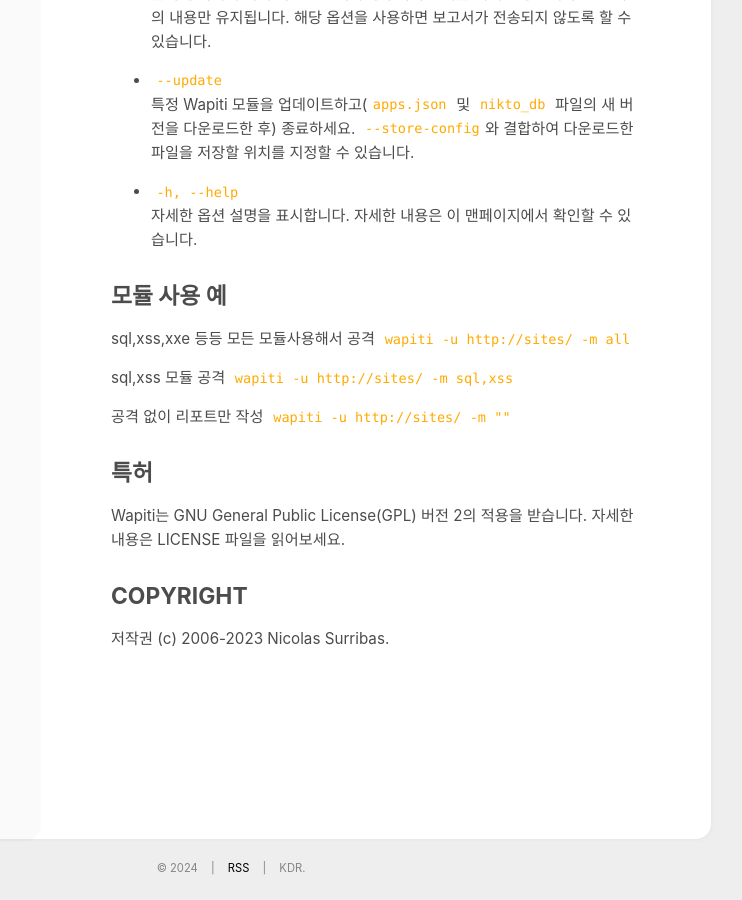
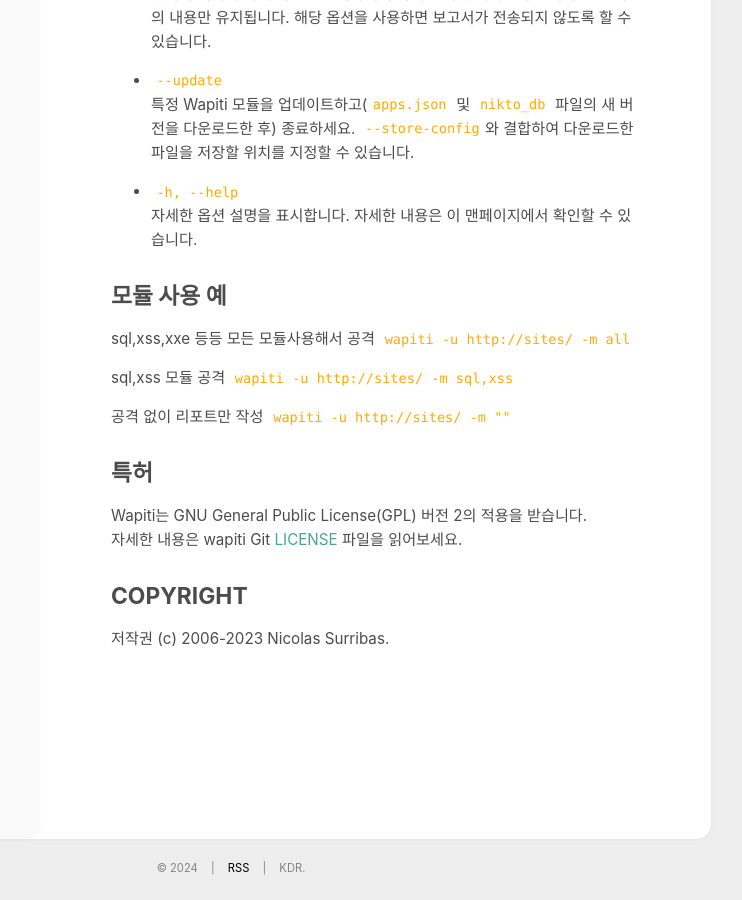
Before and after one commit to ghdudwkd4/ghdudwkd4.github.io, a Jekyll site: the page built from _posts/os/2024-01-15-Kali-Linux-wapiti.md, in a window 1280 px wide and 900 px high, scrolled down 11805 px. Shown: the whole window, without its empty margins (409-1151 px from the left). Built offline with Jekyll 4.4.1, drawn with Linux system fonts in a browser that asks for light colours.

Commit message:
os kaliLinux wapiti 수정

```diff
--- a/_posts/os/2024-01-15-Kali-Linux-wapiti.md
+++ b/_posts/os/2024-01-15-Kali-Linux-wapiti.md
@@ -522,7 +522,8 @@ sql,xss 모듈 공격
 
 ## 특허
 
-Wapiti는 GNU General Public License(GPL) 버전 2의 적용을 받습니다. 자세한 내용은 LICENSE 파일을 읽어보세요.
+Wapiti는 GNU General Public License(GPL) 버전 2의 적용을 받습니다.<br >
+자세한 내용은 wapiti Git [LICENSE](https://github.com/wapiti-scanner/wapiti/blob/master/LICENSE) 파일을 읽어보세요.
 
 ## COPYRIGHT
 
```
